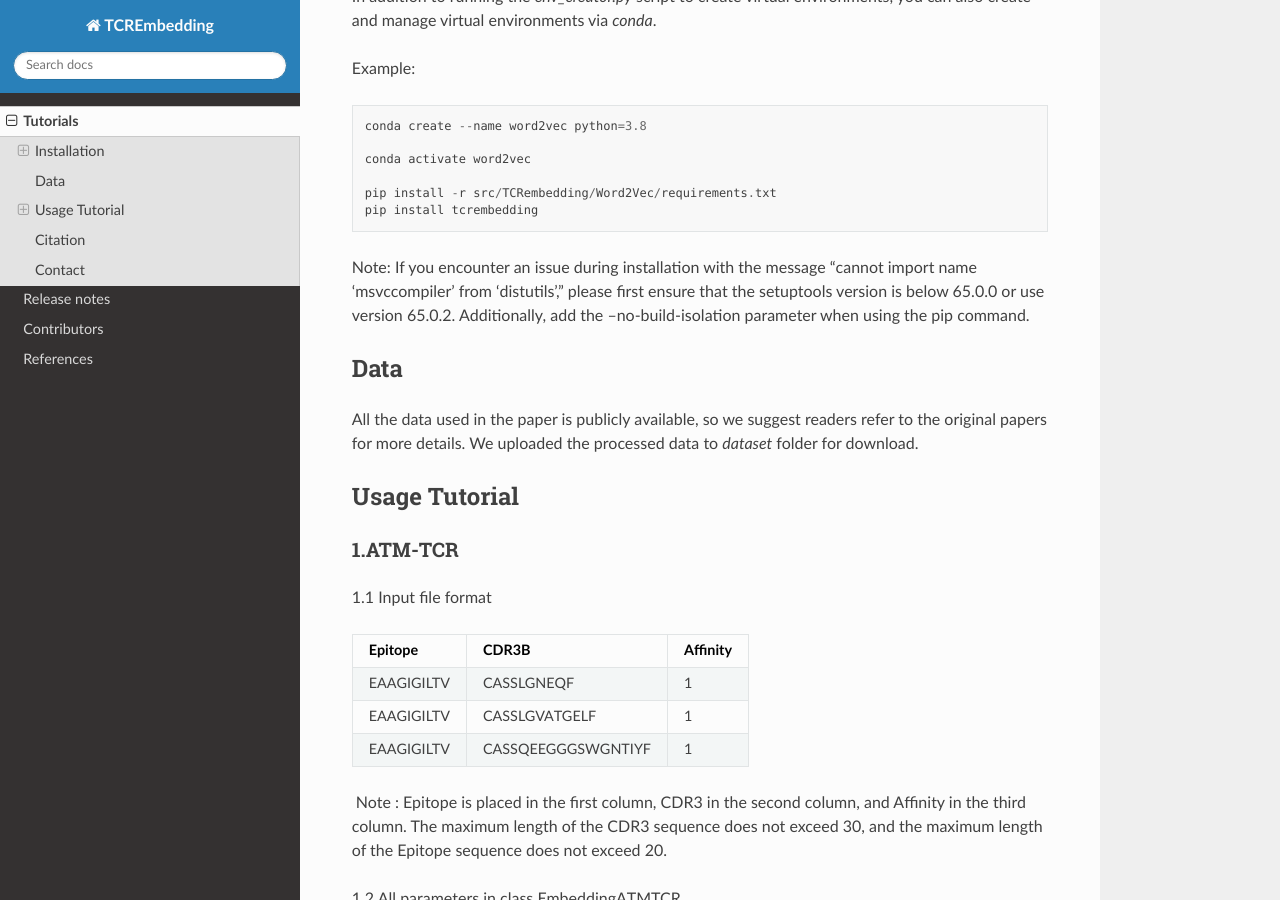
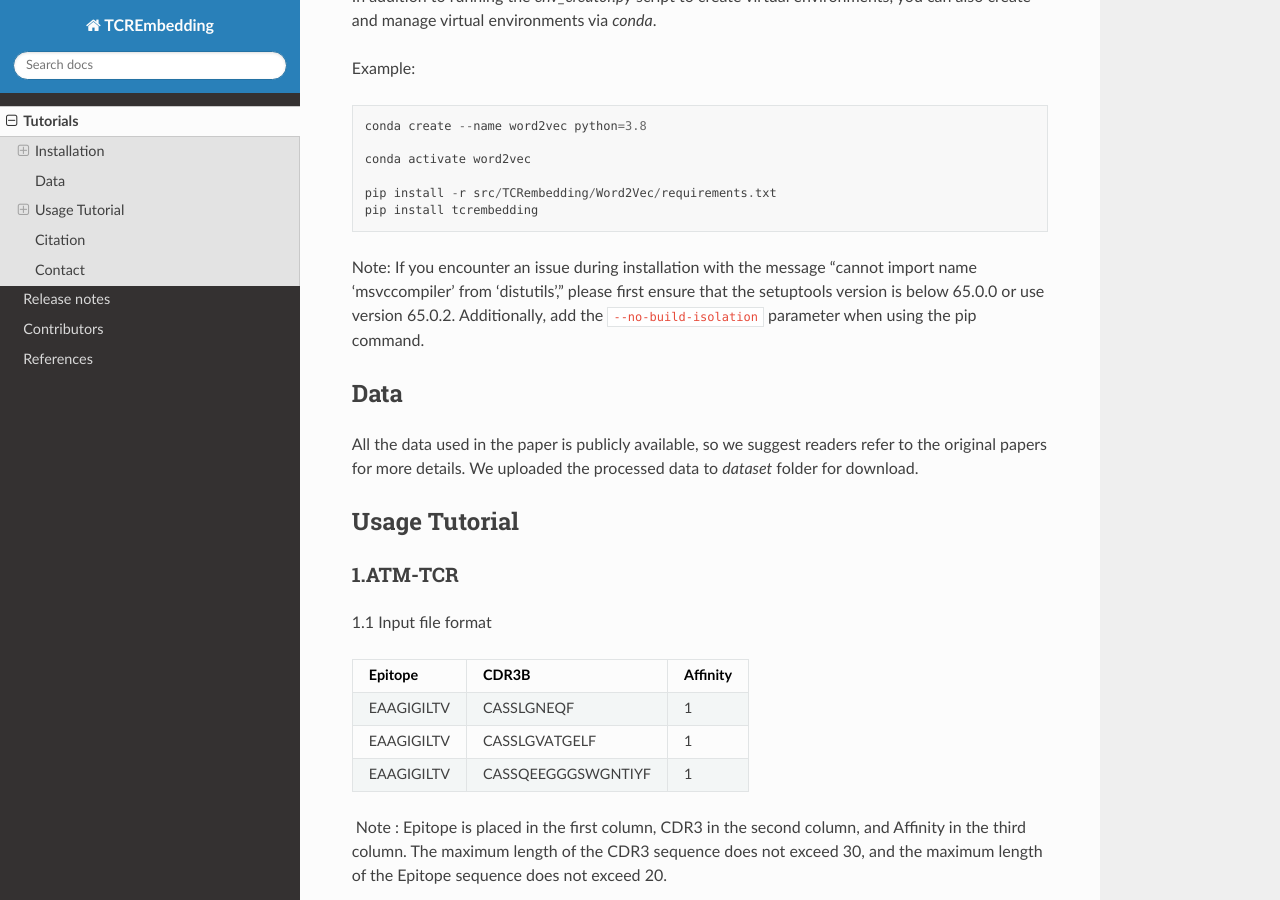
Before and after one commit to deepomicslab/TCREmbedding, a Sphinx documentation site: the page built from docs/tutorials.md, in a window 1280 px wide and 900 px high, scrolled down 1383 px. Built offline with Sphinx 7.4.7 and the Read the Docs theme 3.1.0, drawn with Linux system fonts in a browser that asks for light colours.

````diff
--- a/docs/tutorials.md
+++ b/docs/tutorials.md
@@ -61,7 +61,7 @@ pip install -r src/TCRembedding/Word2Vec/requirements.txt
 pip install tcrembedding
 ```
 Note:
-If you encounter an issue during installation with the message "cannot import name 'msvccompiler' from 'distutils'," please first ensure that the setuptools version is below 65.0.0 or use version 65.0.2. Additionally, add the --no-build-isolation parameter when using the pip command.
+If you encounter an issue during installation with the message "cannot import name 'msvccompiler' from 'distutils'," please first ensure that the setuptools version is below 65.0.0 or use version 65.0.2. Additionally, add the ```--no-build-isolation``` parameter when using the pip command.
 
 ## Data
 
````
